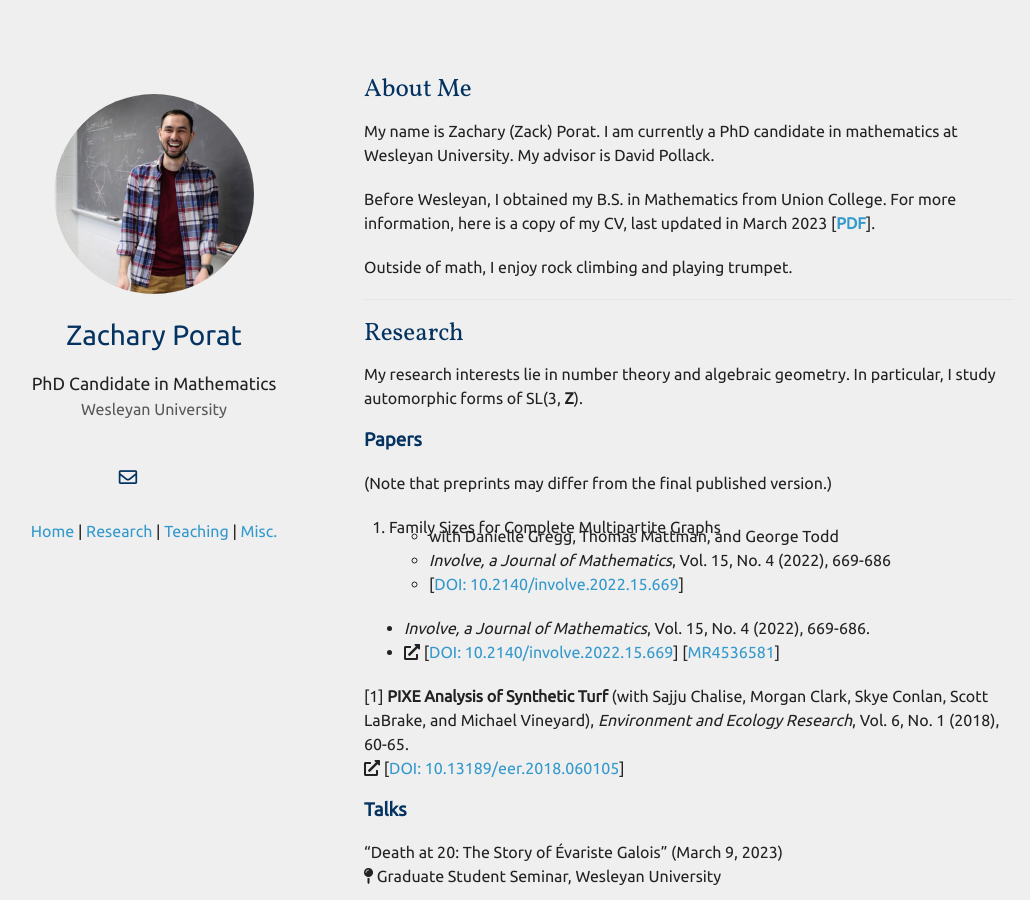
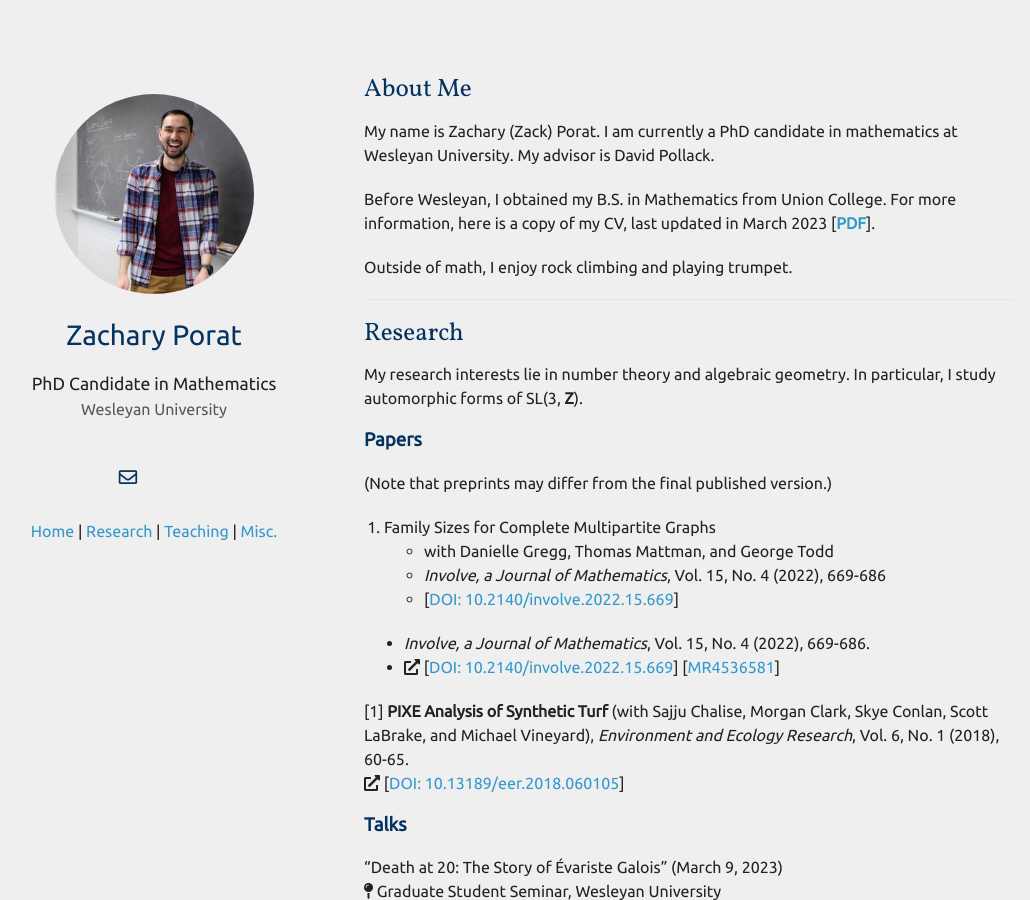
Before and after one commit to zporat/zporat.github.io, a Jekyll site: the page built from index.md, in a window 1280 px wide and 900 px high. Shown: the whole window, without its empty margins (101-1131 px from the left). Built offline with Jekyll 4.4.1, drawn with Linux system fonts in a browser that asks for light colours; nearby versions of some CDN libraries; a style sheet for code colours, icons or effects is not loaded; our own code applies the rules of GitHub Pages for plain Markdown files.

Commit message:
Update index.md

```diff
--- a/index.md
+++ b/index.md
@@ -20,9 +20,9 @@ My research interests lie in number theory and algebraic geometry.  In particula
 
 (Note that preprints may differ from the final published version.)
 
-<ol reversed style="margin-left:-15px">
+<ol reversed style="margin-left:-20px">
 <li>Family Sizes for Complete Multipartite Graphs</li>
-<ul style="margin-top:-15px;">
+<ul list-style-type="none;">
     <li> with Danielle Gregg, Thomas Mattman, and George Todd </li>
     <li><i>Involve, a Journal of Mathematics</i>, Vol. 15, No. 4 (2022), 669-686 </li>
     <li>[<a href="https://msp.org/involve/2022/15-4/p07.xhtml">DOI: 10.2140/involve.2022.15.669</a>]</li>
```
